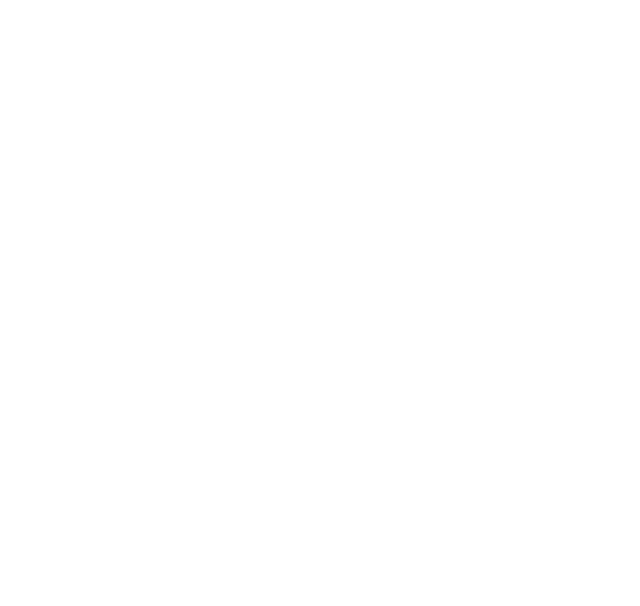
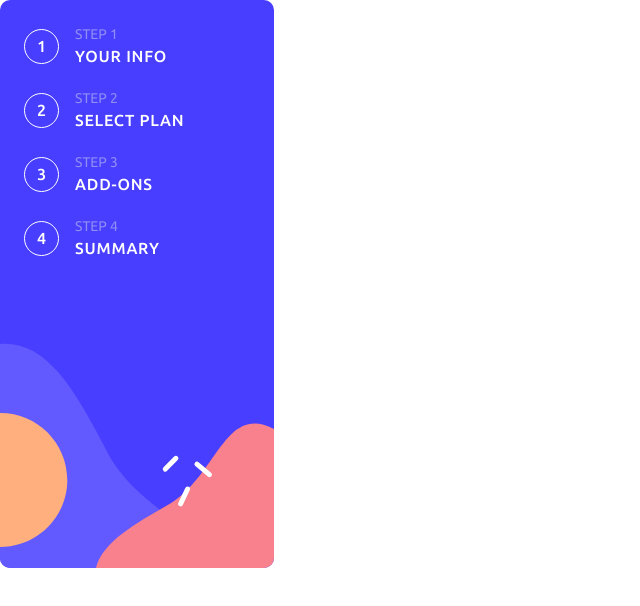
Before and after one commit to better5afe/Multi-Step-Form, a React (Create React App) app: page / in a window 1280 px wide. Shown: the top 606 px of the page, without its empty margins (0-640 px from the left). Built offline with nearby package versions, Linux system fonts and the light colour scheme.

Commit message:
Implemented navigation

```diff
--- a/src/components/navigation/FormNavigation.tsx
+++ b/src/components/navigation/FormNavigation.tsx
@@ -1,5 +1,38 @@
+import NavLink from './NavLink';
+
+const navLinks = [
+	{
+		stepNumber: 1,
+		stepTitle: 'your info',
+	},
+	{
+		stepNumber: 2,
+		stepTitle: 'select plan',
+	},
+	{
+		stepNumber: 3,
+		stepTitle: 'add-ons',
+	},
+	{
+		stepNumber: 4,
+		stepTitle: 'summary',
+	},
+];
+
 const FormNavigation = () => {
-	return <nav></nav>;
+	return (
+		<nav className='nav h-[172px] large:h-[568px] large:w-[274px] large:p-6'>
+			<ul className='flex justify-between h-full w-[50vw] mx-auto  pt-8 sm:justify-evenly large:block large:h-auto large:w-auto large:mx-0 large:pt-0'>
+				{navLinks.map((navLink) => (
+					<NavLink
+						key={navLink.stepNumber}
+						stepNumber={navLink.stepNumber}
+						stepTitle={navLink.stepTitle}
+					/>
+				))}
+			</ul>
+		</nav>
+	);
 };
 
 export default FormNavigation;
--- /dev/null
+++ b/src/components/navigation/NavLink.tsx
@@ -0,0 +1,22 @@
+import { NavLinkProps } from '../../models/types';
+
+// class to be added on active - active-step
+
+const NavLink: React.FC<NavLinkProps> = ({ stepNumber, stepTitle }) => {
+	return (
+		<li className='nav-link uppercase cursor-pointer large:flex items-center large:mb-5'>
+			<div
+				tabIndex={0}
+				className='nav-link__step flex justify-center items-center h-[35px] w-[35px] border border-white rounded-full outline-none text-white font-medium transition-colors duration-300'
+			>
+				{stepNumber}
+			</div>
+			<div className='hidden large:flex large:flex-col large:ms-4'>
+				<p className='text-xs text-lightGray opacity-50 large:text-sm'>Step {stepNumber}</p>
+				<p className='text-white font-medium tracking-wider'>{stepTitle}</p>
+			</div>
+		</li>
+	);
+};
+
+export default NavLink;
--- a/src/index.css
+++ b/src/index.css
@@ -1,3 +1,24 @@
 @tailwind base;
 @tailwind components;
 @tailwind utilities;
+
+.nav {
+	background-image: url('./assets/icons/bg-sidebar-mobile.svg');
+	background-size: cover;
+	background-position: center;
+	background-repeat: no-repeat;
+}
+
+.nav-link:hover .nav-link__step,
+.nav-link:focus .nav-link__step .active .nav-link__step,
+.active-step {
+	color: hsl(213, 96%, 18%);
+	background: hsl(206, 94%, 87%);
+	border-color: hsl(206, 94%, 87%);
+}
+
+@media (min-width: 992px) {
+	.nav {
+		background-image: url('./assets/icons/bg-sidebar-desktop.svg');
+	}
+}
--- /dev/null
+++ b/src/models/types.ts
@@ -0,0 +1,6 @@
+// Navigation
+
+export interface NavLinkProps {
+	stepNumber: number;
+	stepTitle: string;
+}
```
